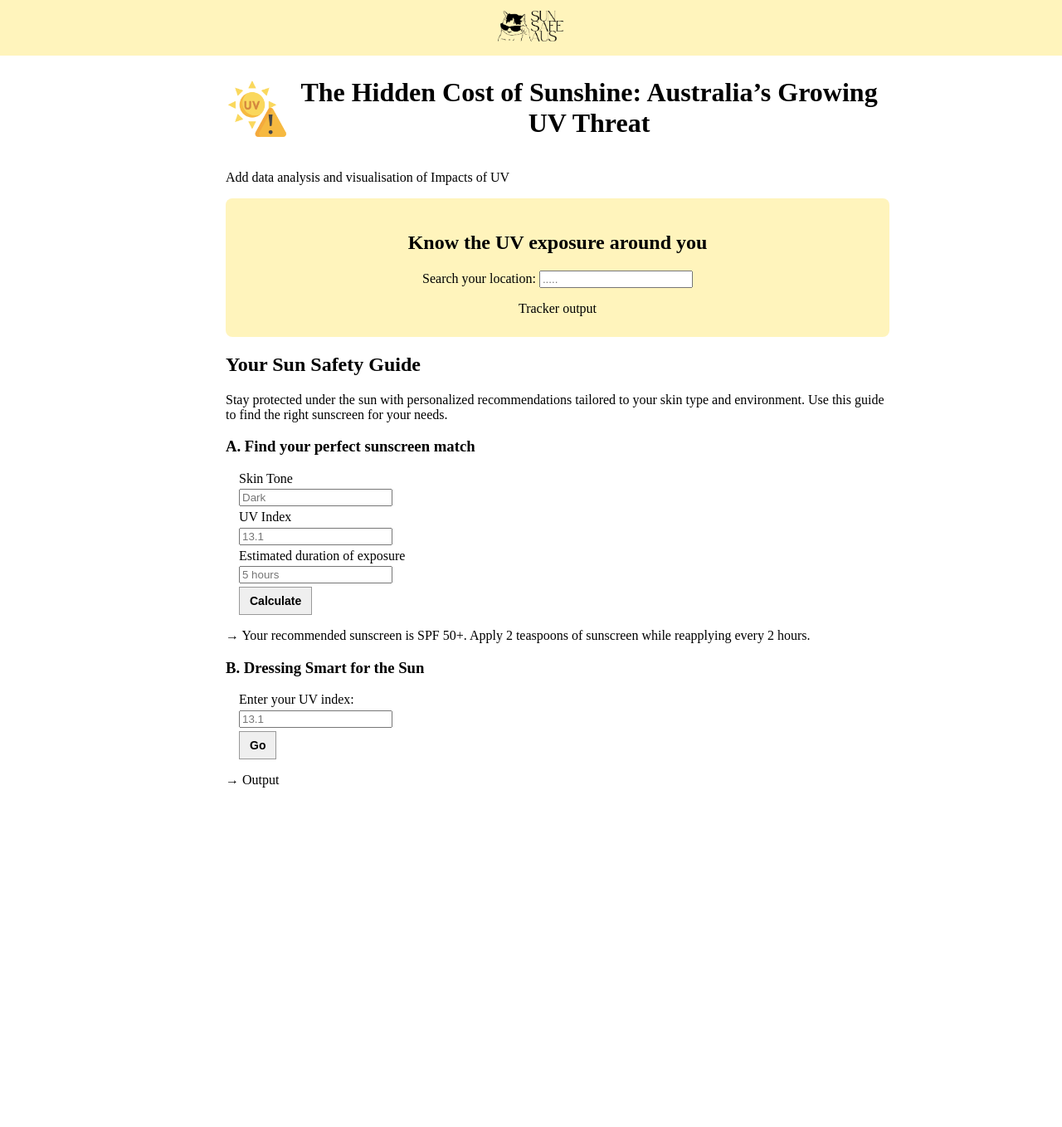
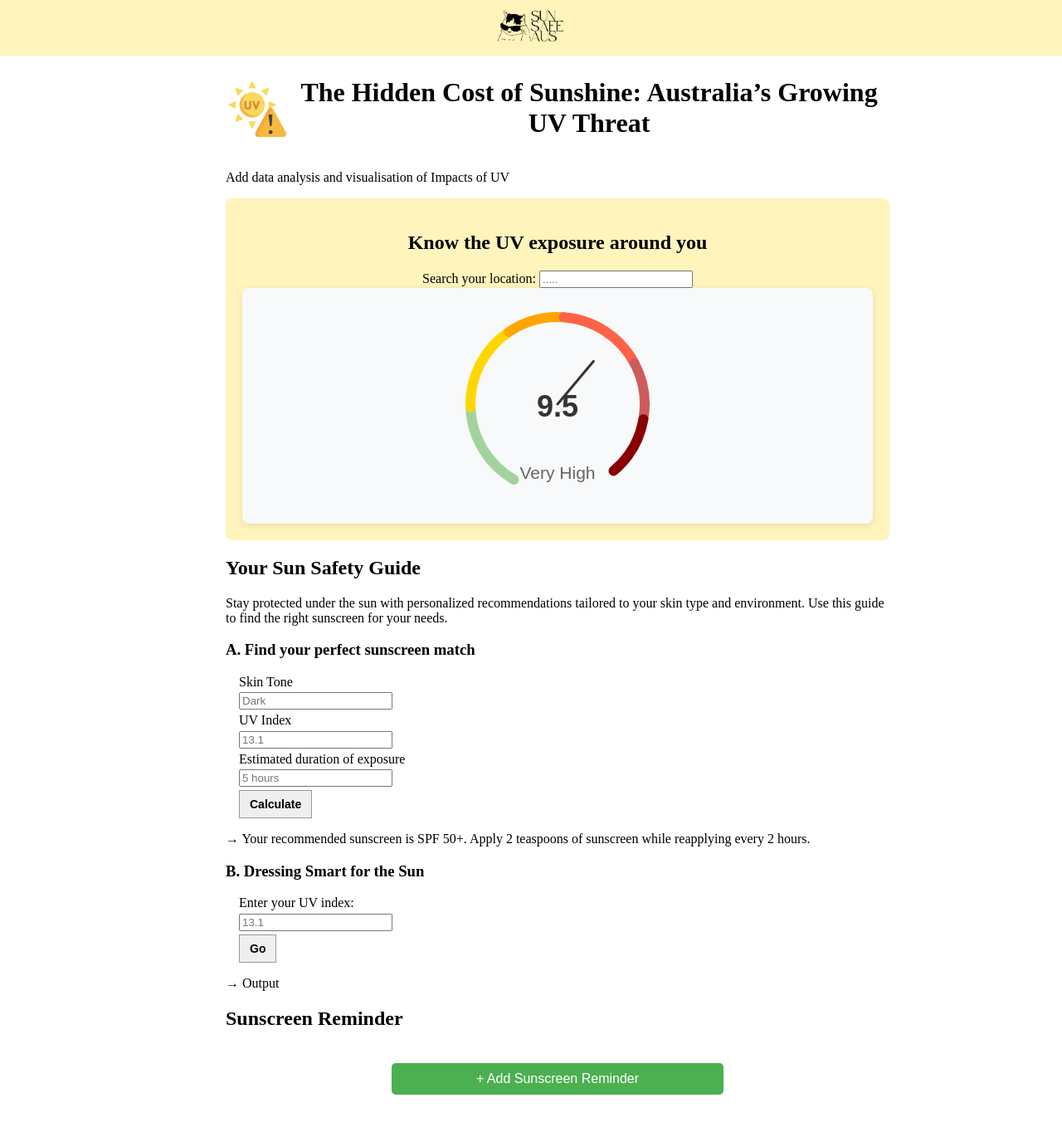
Before and after one commit to Kumareshan30/SunsafeAus, a Vue app in the folder sunsafeaus/: page / in a window 1280 px wide. Shown: the top 1358 px of the page at 83% size. Before the commit the page ends 1037 px from the top, so only its background shows below. Built offline with nearby package versions, Linux system fonts and the light colour scheme.

Commit message:
update reminder and uv tracker

```diff
--- a/sunsafeaus/src/components/LandingPage.vue
+++ b/sunsafeaus/src/components/LandingPage.vue
@@ -14,7 +14,7 @@
     <section class="uv-exposure">
       <h2>Know the UV exposure around you</h2>
       <label>Search your location: <input type="text" placeholder="....." /></label>
-      <p>Tracker output</p>
+      <div><uv-gauge :uv-value="uvValue" :size="300" /></div>
     </section>
 
     <section class="sun-safety-guide">
@@ -39,11 +39,33 @@
       <p>→ Output</p>
     </section>
   </div>
+
+  <section class="sunscream-reminder">
+    <h2>Sunscreen Reminder</h2>
+  </section>
+<div>
+  <sunscreen-reminder />
+</div>
 </template>
 
 <script>
+import { ref } from 'vue';
+import UvGauge from './UVGauge.vue';
+import SunscreenReminder from './ScreamReminder.vue'
+
+
+
 export default {
   name: "LandingPage",
+  components: {
+    UvGauge,
+    SunscreenReminder
+  },
+
+  setup() {
+    const uvValue = ref(9.5)
+    return { uvValue }
+  }
 };
 </script>
 
--- /dev/null
+++ b/sunsafeaus/src/components/ScreamReminder.vue
@@ -0,0 +1,221 @@
+<template>
+    <div class="reminder-container">
+      <button @click="showAddDialog" class="add-button">
+        + Add Sunscreen Reminder
+      </button>
+
+      <div v-for="reminder in reminders" :key="reminder.id" class="reminder-item">
+    <div class="reminder-content">
+      <h4>{{ reminder.title }}</h4>
+      <div class="time">{{ reminder.time }}</div>
+      <div class="description">{{ reminder.description }}</div>
+      <div class="countdown">{{ reminder.countdown }}</div>
+      <a v-if="reminder.link" :href="reminder.link" class="zoom-link">{{ reminder.link }}</a>
+    </div>
+    <button @click="deleteReminder(reminder.id)" class="delete-btn">
+      Delete
+    </button>
+  </div>
+
+      <div v-if="isDialogVisible" class="dialog-overlay">
+        <div class="dialog-content">
+          <h3>Set Reminder Time</h3>
+          <input
+            type="time"
+            v-model="newReminderTime"
+            class="time-input"
+          />
+          <div class="dialog-buttons">
+            <button @click="saveReminder" class="save-button">Save</button>
+            <button @click="closeDialog" class="cancel-button">Cancel</button>
+          </div>
+        </div>
+      </div>
+
+      <div v-if="isNotificationVisible" class="notification-overlay">
+        <div class="notification-content">
+          <h3>⏰ Sunscreen Time!</h3>
+          <p>Don't forget to reapply sunscreen!</p>
+          <button @click="closeNotification" class="confirm-button">OK</button>
+        </div>
+      </div>
+    </div>
+  </template>
+
+  <script setup>
+  import { ref, onMounted, onUnmounted } from 'vue';
+
+  const reminders = ref([]);
+  const isDialogVisible = ref(false);
+  const isNotificationVisible = ref(false);
+  const newReminderTime = ref('');
+  let checkInterval = null;
+
+  const loadReminders = () => {
+    const saved = localStorage.getItem('sunscreenReminders');
+    if (saved) reminders.value = JSON.parse(saved);
+  };
+
+  const saveToLocalStorage = () => {
+    localStorage.setItem('sunscreenReminders', JSON.stringify(reminders.value));
+  };
+
+  const showAddDialog = () => {
+    isDialogVisible.value = true;
+    newReminderTime.value = '';
+  };
+
+  const closeDialog = () => {
+    isDialogVisible.value = false;
+  };
+
+  const saveReminder = () => {
+    if (newReminderTime.value) {
+      if (!reminders.value.some(r => r.time === newReminderTime.value)) {
+        reminders.value.push({
+          id: Date.now(),
+          time: newReminderTime.value
+        });
+        saveToLocalStorage();
+      }
+      closeDialog();
+    }
+  };
+
+  const checkReminders = () => {
+    const now = new Date();
+    const currentTime = `${now.getHours().toString().padStart(2, '0')}:${now.getMinutes().toString().padStart(2, '0')}`;
+
+    if (reminders.value.some(r => r.time === currentTime)) {
+      isNotificationVisible.value = true;
+    }
+  };
+
+  const closeNotification = () => {
+    isNotificationVisible.value = false;
+  };
+
+  const deleteReminder = (id) => {
+  reminders.value = reminders.value.filter(r => r.id !== id)
+  saveToLocalStorage()
+}
+
+  onMounted(() => {
+    loadReminders();
+    checkInterval = setInterval(checkReminders, 1000 * 60);
+  });
+
+  onUnmounted(() => {
+    clearInterval(checkInterval);
+  });
+  </script>
+
+  <style scoped>
+  .reminder-container {
+    max-width: 400px;
+    margin: 20px auto;
+    padding: 20px;
+  }
+
+  .add-button {
+    background: #4CAF50;
+    color: white;
+    border: none;
+    padding: 10px 20px;
+    border-radius: 5px;
+    cursor: pointer;
+    width: 100%;
+    font-size: 16px;
+  }
+
+  .reminder-list {
+    margin-top: 20px;
+  }
+
+  .reminder-item {
+    background: #f5f5f5;
+    padding: 10px;
+    margin: 5px 0;
+    border-radius: 4px;
+  }
+
+  .dialog-overlay {
+    position: fixed;
+    top: 0;
+    left: 0;
+    right: 0;
+    bottom: 0;
+    background: rgba(0,0,0,0.5);
+    display: flex;
+    align-items: center;
+    justify-content: center;
+  }
+
+  .dialog-content {
+    background: white;
+    padding: 20px;
+    border-radius: 8px;
+    width: 300px;
+  }
+
+  .time-input {
+    width: 100%;
+    padding: 8px;
+    margin: 10px 0;
+    font-size: 16px;
+  }
+
+  .dialog-buttons {
+    display: flex;
+    gap: 10px;
+    margin-top: 15px;
+  }
+
+  .save-button, .cancel-button {
+    flex: 1;
+    padding: 8px;
+    border: none;
+    border-radius: 4px;
+    cursor: pointer;
+  }
+
+  .save-button {
+    background: #4CAF50;
+    color: white;
+  }
+
+  .cancel-button {
+    background: #f44336;
+    color: white;
+  }
+
+  .notification-overlay {
+    position: fixed;
+    top: 0;
+    left: 0;
+    right: 0;
+    bottom: 0;
+    background: rgba(0,0,0,0.5);
+    display: flex;
+    align-items: center;
+    justify-content: center;
+  }
+
+  .notification-content {
+    background: white;
+    padding: 25px;
+    border-radius: 8px;
+    text-align: center;
+    width: 300px;
+  }
+
+  .confirm-button {
+    background: #2196F3;
+    color: white;
+    border: none;
+    padding: 10px 20px;
+    border-radius: 4px;
+    margin-top: 15px;
+    cursor: pointer;
+  }
+  </style>
--- /dev/null
+++ b/sunsafeaus/src/components/UVGauge.vue
@@ -0,0 +1,150 @@
+<template>
+  <div class="uv-gauge">
+    <svg :width="size" :height="size * 0.8" viewBox="0 0 200 160">
+      <path
+        v-for="(segment, index) in segmentsWithPaths"
+        :key="index"
+        :d="segment.path"
+        :stroke="segment.color"
+        stroke-width="8"
+        fill="none"
+        stroke-linecap="round"
+      />
+
+      <line
+        x1="100"
+        y1="80"
+        x2="100"
+        y2="35"
+        stroke="#333"
+        stroke-width="2"
+        :transform="`rotate(${pointerAngle}, 100, 80)`"
+        stroke-linecap="round"
+      />
+
+      <text
+        x="100"
+        y="90"
+        text-anchor="middle"
+        font-size="24"
+        font-weight="bold"
+        fill="#333"
+      >
+        {{ displayValue }}
+      </text>
+
+      <text
+        x="100"
+        y="140"
+        text-anchor="middle"
+        font-size="14"
+        fill="#666"
+      >
+        {{ statusText }}
+      </text>
+    </svg>
+  </div>
+</template>
+
+<script setup lang="ts">
+import { computed } from 'vue';
+
+interface Segment {
+  min: number;
+  max: number;
+  color: string;
+  path: string;
+}
+
+const props = defineProps({
+  uvValue: {
+    type: Number,
+    required: true,
+    validator: (value: number) => value >= 0 && value <= 15
+  },
+  size: {
+    type: Number,
+    default: 200,
+    validator: (value: number) => value > 0
+  }
+});
+
+const START_ANGLE = -150;
+const TOTAL_VISIBLE_ANGLE = 300;
+const RADIUS = 70;
+const CENTER = { x: 100, y: 80 };
+
+const segments = [
+  { min: 0,  max: 2.9,  color: '#A3D39C' },
+  { min: 3,  max: 5.9,  color: '#FFD700' },
+  { min: 6,  max: 7.9,  color: '#FFA500' },
+  { min: 8,  max: 10.9, color: '#FF6347' },
+  { min: 11, max: 12.9, color: '#CD5C5C' },
+  { min: 13, max: 15,   color: '#8B0000' }
+];
+
+const segmentsWithPaths = computed(() => {
+  let accumulatedAngle = START_ANGLE;
+
+  return segments.map(segment => {
+    const range = segment.max - segment.min;
+    const angleSpan = (range / 15) * TOTAL_VISIBLE_ANGLE;
+
+    const path = generateArcPath(
+      accumulatedAngle,
+      accumulatedAngle + angleSpan
+    );
+
+    accumulatedAngle += angleSpan;
+
+    return {
+      ...segment,
+      path
+    };
+  });
+});
+
+const generateArcPath = (startDeg: number, endDeg: number): string => {
+  const toRadians = (deg: number) => (deg - 90) * Math.PI / 180;
+
+  const startRad = toRadians(startDeg);
+  const endRad = toRadians(endDeg);
+  const largeArcFlag = endDeg - startDeg > 180 ? 1 : 0;
+
+  return `
+    M ${CENTER.x + RADIUS * Math.cos(startRad)}
+    ${CENTER.y + RADIUS * Math.sin(startRad)}
+    A ${RADIUS} ${RADIUS} 0
+    ${largeArcFlag} 1
+    ${CENTER.x + RADIUS * Math.cos(endRad)}
+    ${CENTER.y + RADIUS * Math.sin(endRad)}
+  `;
+};
+
+const pointerAngle = computed(() => {
+  const normalizedValue = Math.min(Math.max(props.uvValue, 0), 15);
+  return START_ANGLE + (normalizedValue / 15) * TOTAL_VISIBLE_ANGLE;
+});
+
+const displayValue = computed(() => props.uvValue.toFixed(1));
+
+const statusText = computed(() => {
+  const value = props.uvValue;
+  if (value <= 2.9) return 'Low';
+  if (value <= 5.9) return 'Moderate';
+  if (value <= 7.9) return 'High';
+  if (value <= 10.9) return 'Very High';
+  if (value <= 12.9) return 'Extreme';
+  return 'Dangerous';
+});
+</script>
+
+<style scoped>
+.uv-gauge {
+  font-family: Arial, sans-serif;
+  background: #f8f9fa;
+  border-radius: 8px;
+  padding: 20px;
+  box-shadow: 0 2px 8px rgba(0, 0, 0, 0.1);
+}
+</style>
```
